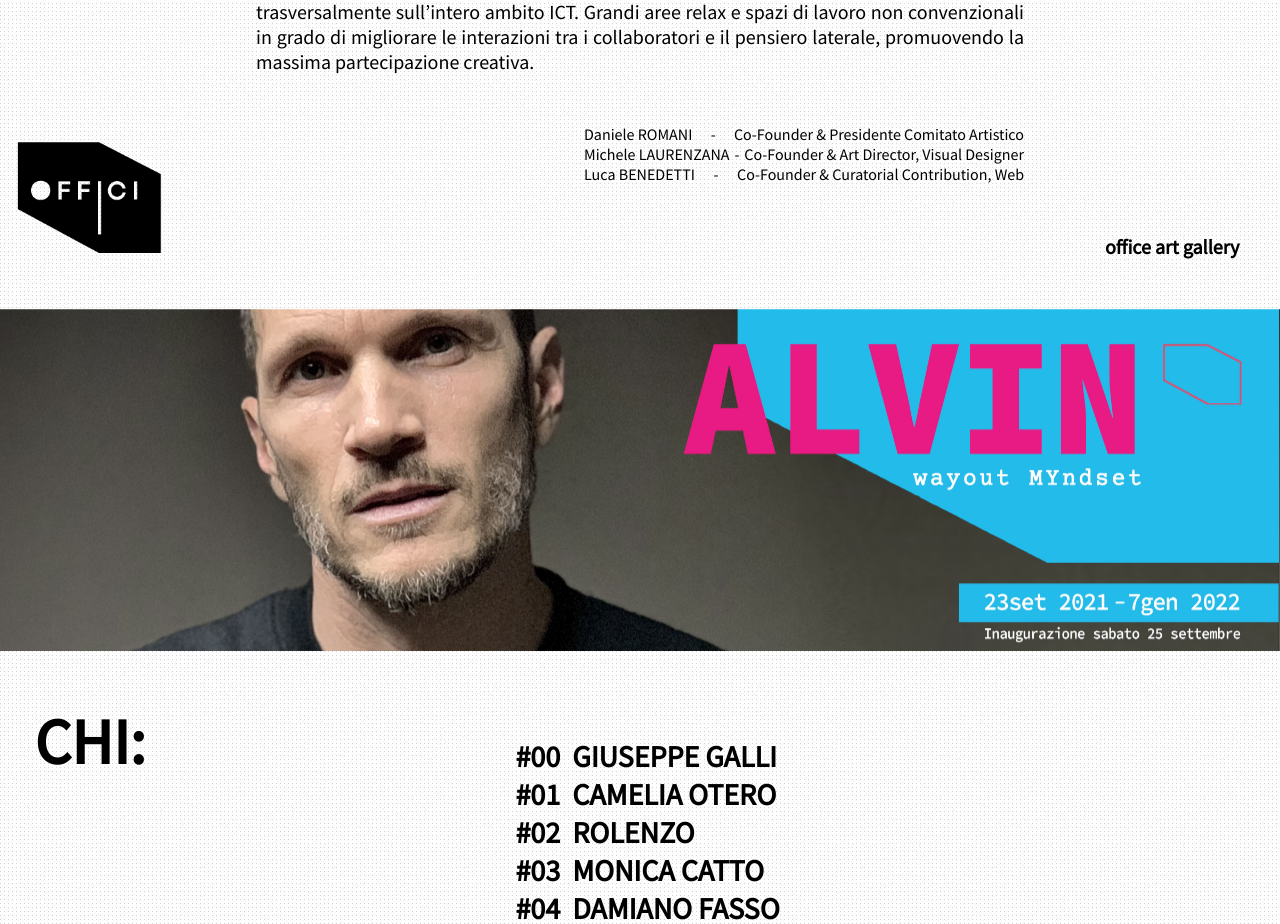
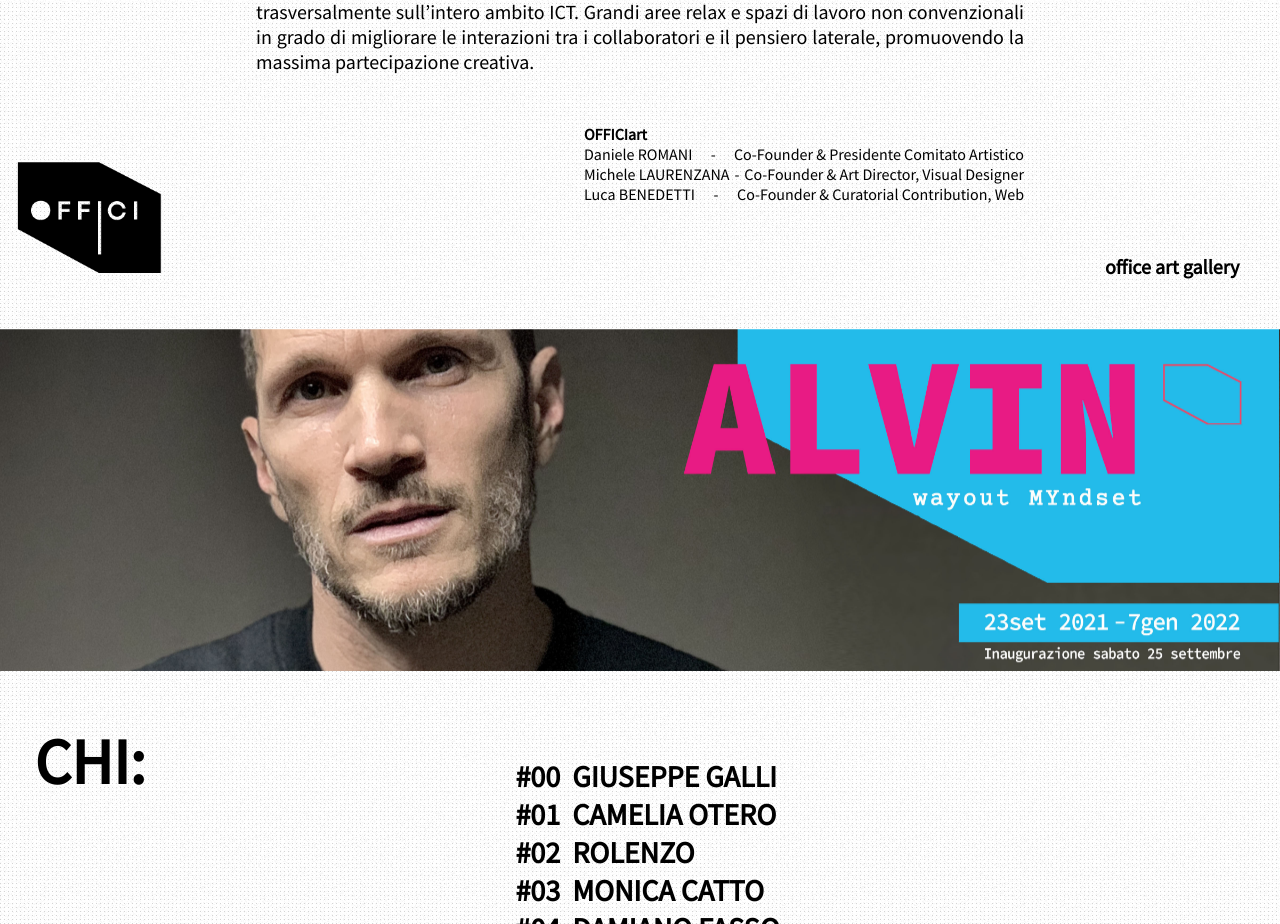
Before and after one commit to lbwd/offici-rework, a plain HTML site: page index.html in a window 1280 px wide. Shown: the part 1881-2805 px from the top of the page. Drawn offline with Linux system fonts and the light colour scheme.

Commit message:
Fix names header.

```diff
--- a/index.html
+++ b/index.html
@@ -151,6 +151,9 @@
         partecipazione creativa.<br /><br /><br />
         <div class="staff">
           <div>
+            <b>OFFICIart</b>
+          </div>
+          <div>
             <span>Daniele ROMANI</span><span class="staff-spacer"> - </span
             ><span>Co-Founder & Presidente Comitato Artistico</span>
           </div>
```
